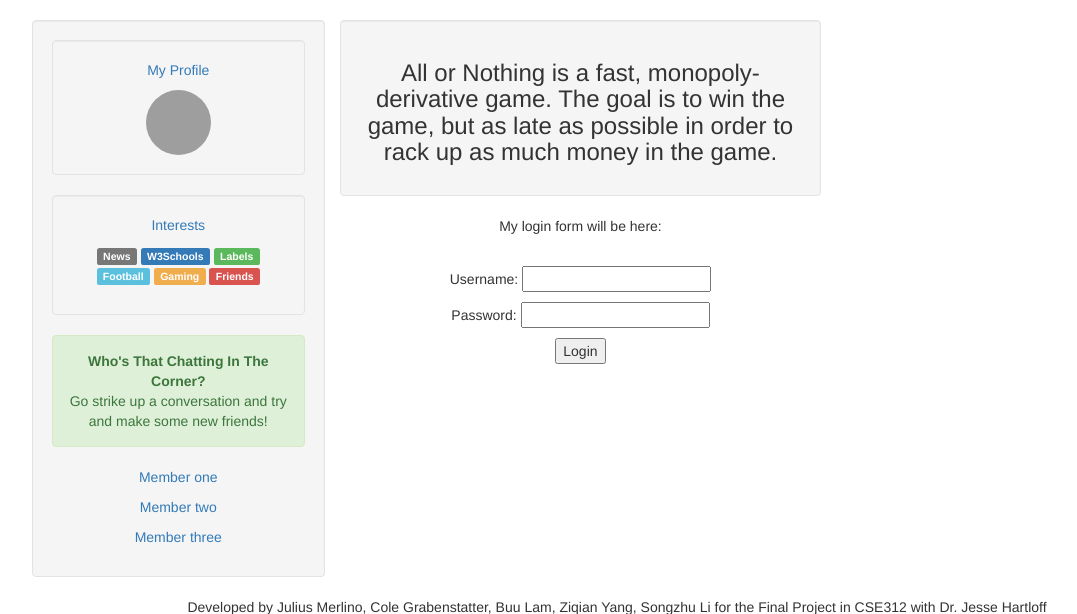
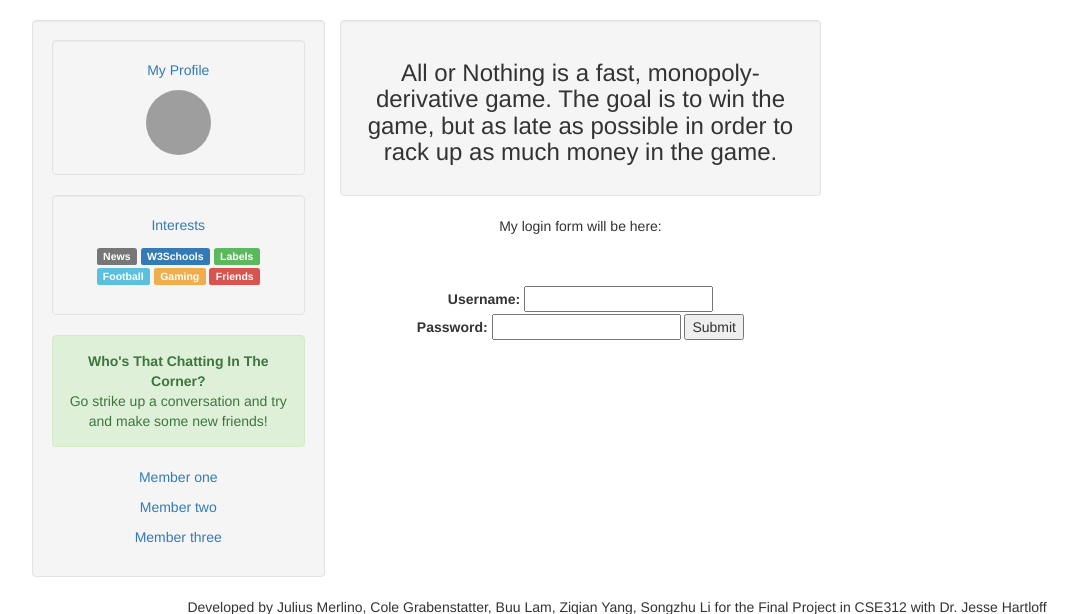
Before and after one commit to TheRealColeG/CSE312Fall22GroupProject, a Flask app: page /login in a window 1280 px wide. Shown: the part 52-666 px from the top of the page, without its empty margins (23-1100 px from the left). Run offline with Flask 2, Linux system fonts and the light colour scheme; some libraries are stand-ins or nearby versions; grey boxes are pictures that could not be loaded.

Commit message:
html form update

```diff
--- a/templates/loginpage.html
+++ b/templates/loginpage.html
@@ -80,11 +80,16 @@
           <div class="login form">
             <p>My login form will be here:</p>
             <br>
-            <form method="post">
-              <p>Username:   <input type=text name=username>
-              <p>Password:   <input type=text name=password>
-              <p><input type=submit value=Login>
+            <br>
+            <form action="/login" id="login-form" method="post" enctype="multipart/form-data">
+              <label for="for-username">Username: </label>
+              <input id="for-username" type="text" name="username">
+              <br/>
+              <label for="for-password">Password: </label>
+              <input id="for-password" type="password" name="password">
+              <input type="submit" value="Submit">
             </form>
+            <br>
           </div>
         </div>
       </div>
```
